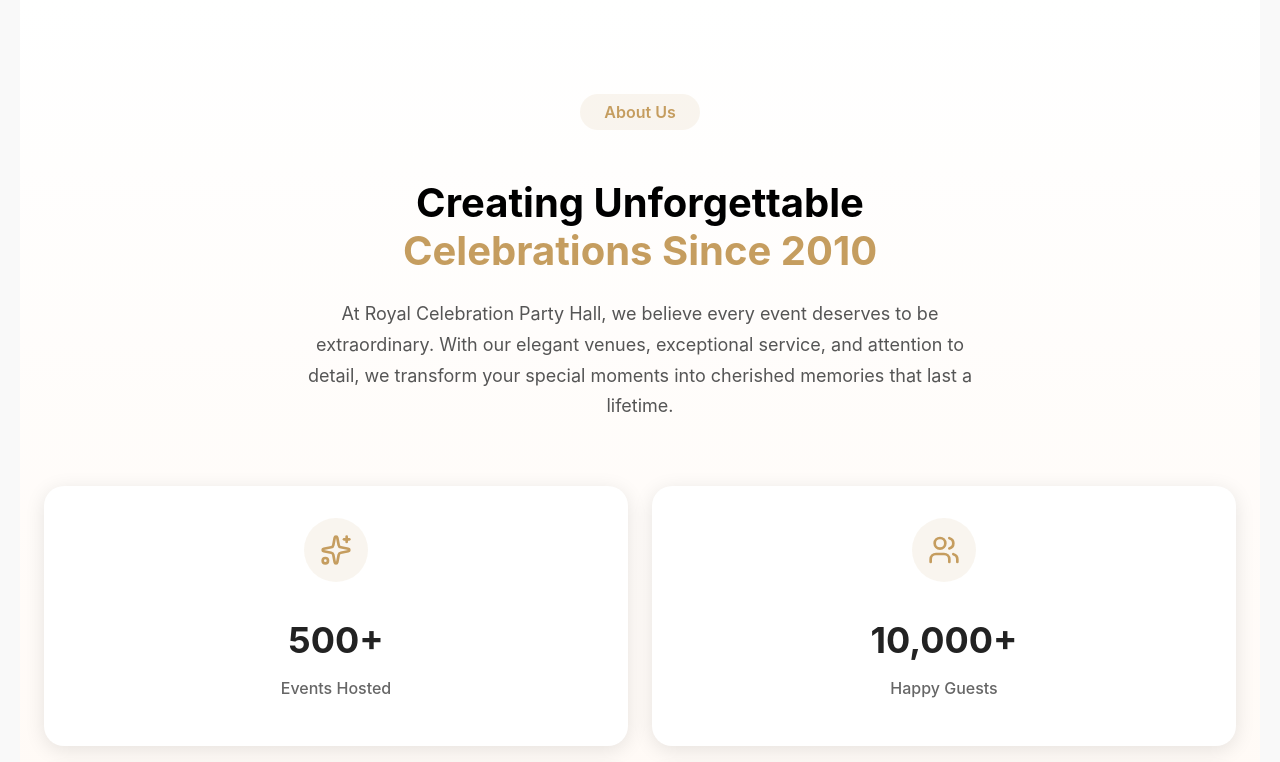
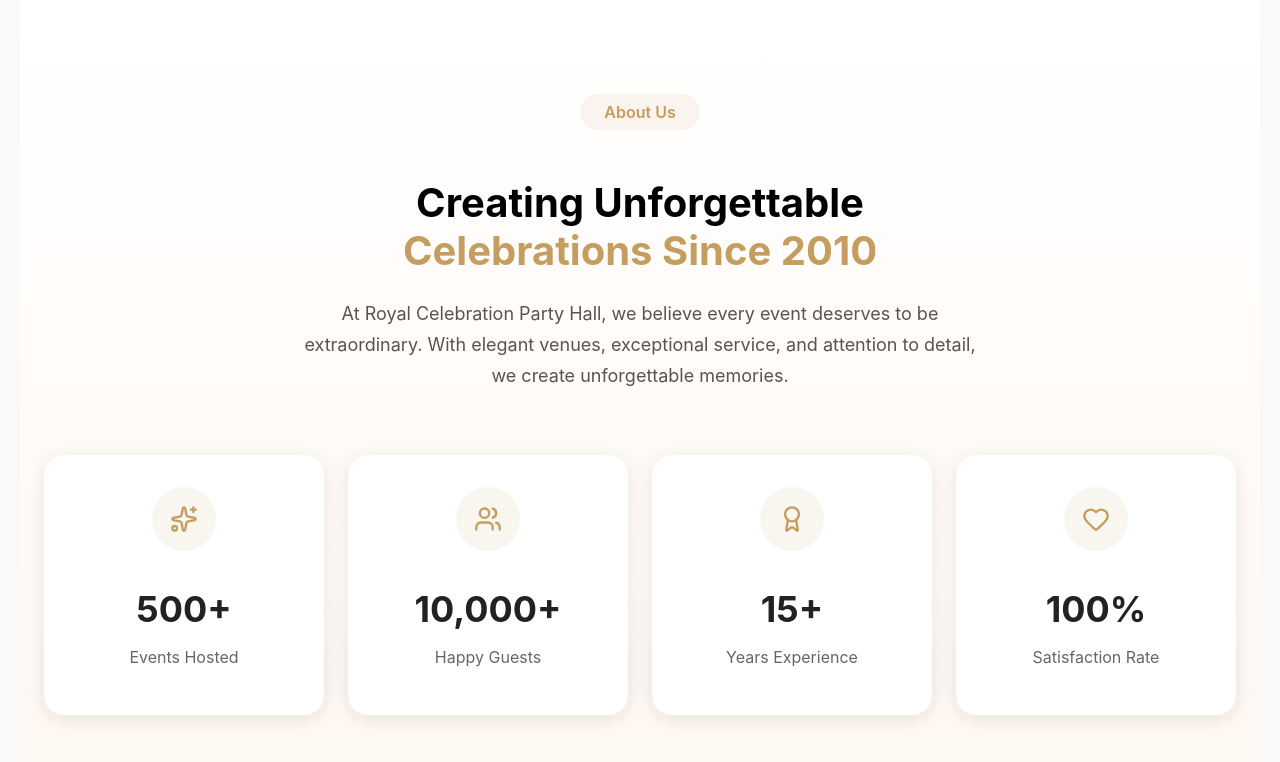
Before and after one commit to pathapatisneha2025-commits/Partyhousewebsite, a React (Create React App) app: page /about in a window 1280 px wide. Shown: the part 1138-1900 px from the top of the page. Built offline with nearby package versions, Linux system fonts and the light colour scheme.

Commit message:
changes made

```diff
--- a/src/component/aboutUs.jsx
+++ b/src/component/aboutUs.jsx
@@ -9,90 +9,154 @@ export function AboutSection() {
     { icon: Heart, number: "100%", label: "Satisfaction Rate" },
   ];
 
-  const styles = {
-    section: {
-      padding: "96px 0",
-      background: "linear-gradient(to bottom, white, #fff8f2)",
-    },
-    container: {
-      maxWidth: "1280px",
-      margin: "0 auto",
-      padding: "0 24px",
-    },
-    badge: {
-      display: "inline-block",
-      padding: "8px 24px",
-      background: "rgba(197, 157, 95, 0.1)",
-      color: "#c59d5f",
-      borderRadius: "999px",
-      marginBottom: "16px",
-      fontWeight: 600,
-    },
-    heading: {
-      fontSize: "40px",
-      fontWeight: 700,
-      marginBottom: "24px",
-      lineHeight: 1.2,
-    },
-    headingHighlight: {
-      color: "#c59d5f",
-    },
-    paragraph: {
-      color: "#555",
-      fontSize: "18px",
-      maxWidth: "700px",
-      margin: "0 auto",
-      lineHeight: 1.7,
-    },
-    statsGrid: {
-      display: "grid",
-      gridTemplateColumns: "repeat(2, 1fr)",
-      gap: "24px",
-      marginTop: "48px",
-    },
-    statCard: {
-      background: "white",
-      padding: "32px",
-      borderRadius: "20px",
-      boxShadow: "0px 4px 20px rgba(0,0,0,0.1)",
-      textAlign: "center",
-      transition: "all 0.3s ease",
-      cursor: "pointer",
-    },
-    iconWrapper: {
-      width: "64px",
-      height: "64px",
-      background: "rgba(197,157,95,0.1)",
-      borderRadius: "50%",
-      display: "flex",
-      justifyContent: "center",
-      alignItems: "center",
-      margin: "0 auto 16px",
-      transition: "background 0.3s ease",
-    },
-    statNumber: {
-      fontSize: "36px",
-      fontWeight: 700,
-      color: "#222",
-      marginBottom: "8px",
-    },
-    statLabel: {
-      fontSize: "16px",
-      color: "#666",
-      fontWeight: 500,
-    },
-    // Responsive
-    responsiveLg: {
-      "@media(min-width: 1024px)": {
-        gridTemplateColumns: "repeat(4, 1fr)",
-      },
-    },
-  };
+  return (
+    <section className="about-section">
 
-  return (
-    <section id="about" style={styles.section}>
-      <div style={styles.container}>
-        {/* Top text block */}
+      {/* CSS */}
+      <style>{`
+        .about-section {
+          padding: 96px 0;
+          background: linear-gradient(to bottom, white, #fff8f2);
+        }
+
+        .container {
+          max-width: 1280px;
+          margin: 0 auto;
+          padding: 0 24px;
+        }
+
+        .badge {
+          display: inline-block;
+          padding: 8px 24px;
+          background: rgba(197, 157, 95, 0.1);
+          color: #c59d5f;
+          border-radius: 999px;
+          margin-bottom: 16px;
+          font-weight: 600;
+        }
+
+        .heading {
+          font-size: 40px;
+          font-weight: 700;
+          margin-bottom: 24px;
+          line-height: 1.2;
+        }
+
+        .highlight {
+          color: #c59d5f;
+        }
+
+        .paragraph {
+          color: #555;
+          font-size: 18px;
+          max-width: 700px;
+          margin: 0 auto;
+          line-height: 1.7;
+        }
+
+        /* GRID DEFAULT (DESKTOP) */
+        .stats-grid {
+          display: grid;
+          grid-template-columns: repeat(4, 1fr);
+          gap: 24px;
+          margin-top: 48px;
+        }
+
+        .stat-card {
+          background: white;
+          padding: 32px;
+          border-radius: 20px;
+          box-shadow: 0px 4px 20px rgba(0,0,0,0.1);
+          text-align: center;
+          transition: 0.3s ease;
+        }
+
+        .stat-card:hover {
+          transform: translateY(-8px);
+          box-shadow: 0px 10px 30px rgba(0,0,0,0.15);
+        }
+
+        .icon-wrapper {
+          width: 64px;
+          height: 64px;
+          background: rgba(197,157,95,0.1);
+          border-radius: 50%;
+          display: flex;
+          align-items: center;
+          justify-content: center;
+          margin: 0 auto 16px;
+          transition: 0.3s;
+        }
+
+        .stat-card:hover .icon-wrapper {
+          background: rgba(197,157,95,0.2);
+        }
+
+        .stat-number {
+          font-size: 36px;
+          font-weight: 700;
+          color: #222;
+          margin-bottom: 8px;
+        }
+
+        .stat-label {
+          font-size: 16px;
+          color: #666;
+        }
+
+        /* TABLET */
+        @media (max-width: 1024px) {
+          .stats-grid {
+            grid-template-columns: repeat(2, 1fr);
+          }
+
+          .heading {
+            font-size: 34px;
+          }
+        }
+
+        /* MOBILE */
+        @media (max-width: 600px) {
+          .about-section {
+            padding: 60px 0;
+          }
+
+          .heading {
+            font-size: 26px;
+            line-height: 1.3;
+          }
+
+          .paragraph {
+            font-size: 15px;
+          }
+
+          .stats-grid {
+            grid-template-columns: repeat(2, 1fr);
+            gap: 14px;
+          }
+
+          .stat-card {
+            padding: 18px;
+          }
+
+          .stat-number {
+            font-size: 24px;
+          }
+
+          .icon-wrapper {
+            width: 50px;
+            height: 50px;
+          }
+
+          .stat-label {
+            font-size: 13px;
+          }
+        }
+      `}</style>
+
+      <div className="container">
+
+        {/* HEADER */}
         <motion.div
           initial={{ opacity: 0, y: 30 }}
           whileInView={{ opacity: 1, y: 0 }}
@@ -100,58 +164,42 @@ export function AboutSection() {
           transition={{ duration: 0.8 }}
           style={{ textAlign: "center", marginBottom: "64px" }}
         >
-          <span style={styles.badge}>About Us</span>
+          <span className="badge">About Us</span>
 
-          <h2 style={styles.heading}>
+          <h2 className="heading">
             Creating Unforgettable <br />
-            <span style={styles.headingHighlight}>
+            <span className="highlight">
               Celebrations Since 2010
             </span>
           </h2>
 
-          <p style={styles.paragraph}>
+          <p className="paragraph">
             At Royal Celebration Party Hall, we believe every event deserves to
-            be extraordinary. With our elegant venues, exceptional service, and
-            attention to detail, we transform your special moments into cherished
-            memories that last a lifetime.
+            be extraordinary. With elegant venues, exceptional service, and
+            attention to detail, we create unforgettable memories.
           </p>
         </motion.div>
 
-        {/* Stats */}
-        <div style={styles.statsGrid}>
+        {/* STATS (SAME LAYOUT, ONLY RESPONSIVE GRID CHANGES) */}
+        <div className="stats-grid">
           {stats.map((stat, index) => {
             const Icon = stat.icon;
 
             return (
               <motion.div
                 key={index}
+                className="stat-card"
                 initial={{ opacity: 0, y: 30 }}
                 whileInView={{ opacity: 1, y: 0 }}
                 viewport={{ once: true }}
                 transition={{ delay: index * 0.1, duration: 0.6 }}
-                whileHover={{ y: -10 }}
-                style={styles.statCard}
-                onMouseOver={(e) => {
-                  e.currentTarget.style.boxShadow =
-                    "0px 8px 30px rgba(0,0,0,0.15)";
-                  e.currentTarget
-                    .querySelector(".icon-wrapper").style.background =
-                    "rgba(197,157,95,0.2)";
-                }}
-                onMouseOut={(e) => {
-                  e.currentTarget.style.boxShadow =
-                    "0px 4px 20px rgba(0,0,0,0.1)";
-                  e.currentTarget
-                    .querySelector(".icon-wrapper").style.background =
-                    "rgba(197,157,95,0.1)";
-                }}
               >
-                <div className="icon-wrapper" style={styles.iconWrapper}>
-                  <Icon size={32} color="#c59d5f" />
+                <div className="icon-wrapper">
+                  <Icon size={28} color="#c59d5f" />
                 </div>
 
-                <h3 style={styles.statNumber}>{stat.number}</h3>
-                <p style={styles.statLabel}>{stat.label}</p>
+                <h3 className="stat-number">{stat.number}</h3>
+                <p className="stat-label">{stat.label}</p>
               </motion.div>
             );
           })}
```
